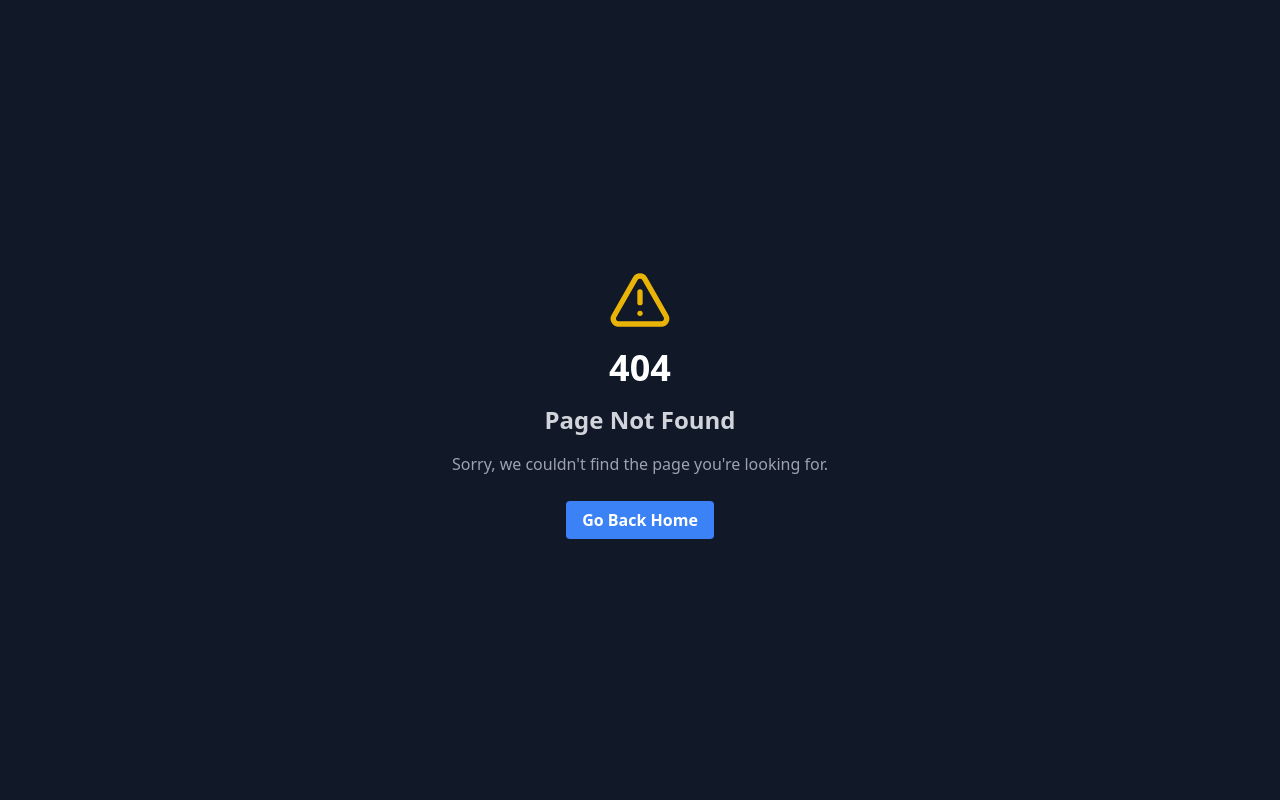
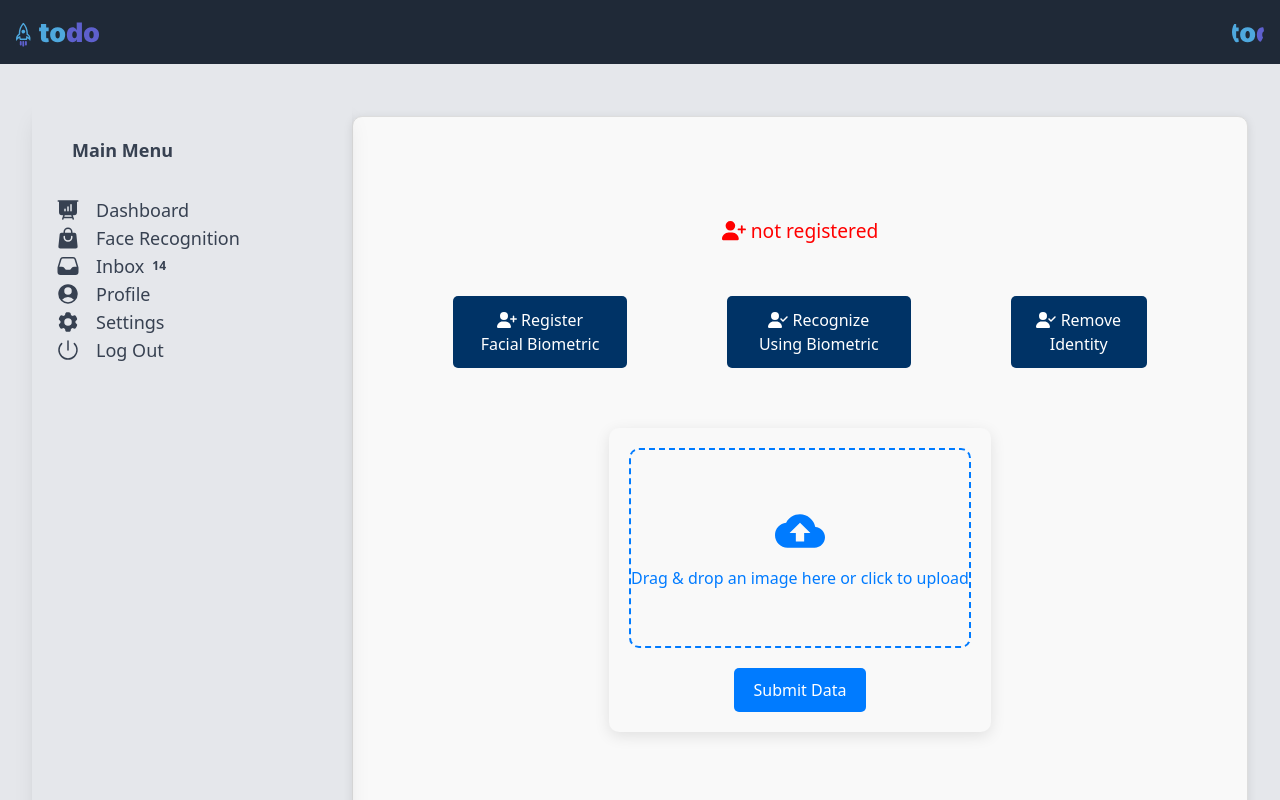
Before and after one commit to mario-noobs/gui-app, a React (Vite) app: page /face-regconize/recognize in a window 1280 px wide. Before the commit this address had no page. Built offline with nearby package versions, Linux system fonts and the light colour scheme.

Commit message:
[Update] API Recognize biometric

```diff
--- a/src/modules/core/components/MainRouter.tsx
+++ b/src/modules/core/components/MainRouter.tsx
@@ -45,7 +45,7 @@ export const MainRouter = () => {
         <Route path="/dashboard" element={<Dashboard />} />
         <Route path="/face-regconize" element={<FaceControlPage />}>
           <Route path="register" element={<Register />} />
-          {/* <Route path="recognize" element={<Recognize />} /> */}
+          <Route path="recognize" element={<Recognize />} />
         </Route>
       </Route>
       <Route path="*" element={<PageNotFound />} />
--- a/src/modules/face-reg/recognize/component/Recognize.tsx
+++ b/src/modules/face-reg/recognize/component/Recognize.tsx
@@ -1,19 +1,123 @@
-import React from 'react';
+import React, { useState, useEffect } from 'react';
+import { MdCloudUpload } from 'react-icons/md';
+import '../style/UploadStyles.css';
+import { RecognizeFaceBiometricAPI, RegisterFaceBiometricAPI } from '../services/apis';
+import { IFace, IFaceResponse } from '../../models/face';
+import LoadingPage from '../../../core/components/Loading';
+import { AxiosError } from 'axios';
+import { ErrorResponse, HandleError } from '../../../core/services/axios';
+import { useAuth } from '../../../auth/hooks/useAuth';
 
 const Recognize = () => {
+  const {profile} = useAuth();
+  const [image, setImage] = useState(null);
+  const [faceResponse, setFaceResponse] = useState<IFaceResponse | null>(null);
+  const [faceData, setFaceData] = useState<IFace | null>(null);
+  const [loading, setLoading] = useState(false);
+
   const handleImageUpload = (event) => {
-    // Handle image upload logic here
-    console.log('Image uploaded:', event.target.files[0]);
-    // Call API logic here
+    const file = event.target.files[0];
+    if (file) {
+      const reader = new FileReader();
+      reader.onloadend = () => {
+        if (typeof reader.result === 'string') {
+          const base64String = reader.result.split(',')[1]; // Remove prefix
+          setImage(reader.result); // Keep full Base64 for display
+        setFaceData({
+          userId: profile?.last_name || "None",
+          imageBase64: base64String }); // Assuming `image` is a field in IFace
+        }
+      };
+      reader.readAsDataURL(file);
+    }
   };
 
+  const handleDragOver = (event) => {
+    event.preventDefault();
+  };
+
+  const handleDrop = (event) => {
+    event.preventDefault();
+    const file = event.dataTransfer.files[0];
+    if (file) {
+      const reader = new FileReader();
+      reader.onloadend = () => {
+        if (typeof reader.result === 'string') {
+          const base64String = reader.result.split(',')[1]; // Remove prefix
+          setImage(reader.result); // Keep full Base64 for display
+          setFaceData({
+            userId: profile?.last_name || "None",
+            imageBase64: base64String }); // Save only the Base64 string without prefix
+        }
+      };
+      reader.readAsDataURL(file);
+    }
+  };
+
+  const handleSubmit = async () => {
+    if (faceData) {
+      setLoading(true);
+      await HandleRegisterBiometric(faceData);
+    } else {
+      console.log('No image data available');
+    }
+  };
+
+  const HandleRegisterBiometric = async (data: IFace) => {
+    try {
+      const result = await RecognizeFaceBiometricAPI<IFaceResponse>(data);
+      setFaceResponse(result);
+    } catch (error) {
+      enqueueSnackbar(
+        HandleError(error as Error | AxiosError<ErrorResponse>).message,
+        { variant: 'error' }
+      );
+    } finally {
+      setLoading(false);
+    }
+  };
+
+  useEffect(() => {
+    // This effect can be used to react to faceData changes if necessary
+  }, [faceData]);
+
+  if (loading) {
+    return <LoadingPage />;
+  }
+
   return (
-    <div>
-      <h2>Recognize</h2>
-      <input type="file" onChange={handleImageUpload} />
-      {/* Additional recognition fields can be added here */}
+    <div className="upload-container">
+      <div
+        className="image-drop-area"
+        onDragOver={handleDragOver}
+        onDrop={handleDrop}
+        onClick={() => document.getElementById('file-input').click()}
+      >
+        {image ? (
+          <img src={image} alt="Uploaded" className="uploaded-image" />
+        ) : (
+          <div className="upload-icon">
+            <MdCloudUpload size={50} />
+            <p>Drag & drop an image here or click to upload</p>
+            <input
+              type="file"
+              accept="image/*"
+              onChange={handleImageUpload}
+              className="file-input"
+              id="file-input"
+              style={{ display: 'none' }} // Hide the default file input
+            />
+          </div>
+        )}
+      </div>
+      <button onClick={handleSubmit} className="submit-button">
+        Submit Data
+      </button>
     </div>
   );
 };
 
 export default Recognize;
+function enqueueSnackbar(message: string, arg1: { variant: string; }) {
+  throw new Error('Function not implemented.');
+}
--- /dev/null
+++ b/src/modules/face-reg/recognize/services/apis.ts
@@ -0,0 +1,16 @@
+
+import interceptor from "../../services/axios";
+import { IFace } from "../../models/face";
+
+export const RecognizeFaceBiometricAPI = <T>(data: IFace): Promise<T> => {
+return new Promise((resolve, reject) => {
+    interceptor
+    .post("/api/v1/face/recognize-identity", data)
+    .then((response) => {
+        resolve(response.data);
+    })
+    .catch((err) => {
+        reject(err);
+    });
+});
+};
--- /dev/null
+++ b/src/modules/face-reg/recognize/style/UploadStyles.css
@@ -0,0 +1,73 @@
+.upload-container {
+    display: flex;
+    flex-direction: column;
+    align-items: center;
+    background-color: #f9f9f9;
+    border-radius: 10px;
+    padding: 20px;
+    box-shadow: 0 4px 15px rgba(0, 0, 0, 0.1);
+    max-width: 400px;
+    margin: 60px auto;
+  }
+
+  h2 {
+    margin-bottom: 20px;
+    color: #333;
+  }
+
+  .image-drop-area {
+    width: 100%;
+    height: 200px;
+    border: 2px dashed #007bff;
+    border-radius: 10px;
+    display: flex;
+    flex-direction: column;
+    align-items: center;
+    justify-content: center;
+    transition: border-color 0.3s, background-color 0.3s;
+    cursor: pointer;
+  }
+
+  .image-drop-area:hover {
+    background-color: #e9f7ff;
+    border-color: #0056b3;
+  }
+
+  .upload-icon {
+    display: flex;
+    flex-direction: column;
+    align-items: center;
+    color: #007bff;
+  }
+
+  .upload-icon p {
+    margin-top: 10px;
+    text-align: center;
+  }
+
+  .uploaded-image {
+    max-width: 100%;
+    max-height: 100%;
+    border-radius: 10px;
+    transition: transform 0.3s;
+  }
+
+  .uploaded-image:hover {
+    transform: scale(1.05);
+  }
+
+  .submit-button {
+    margin-top: 20px;
+    padding: 10px 20px;
+    border: none;
+    border-radius: 5px;
+    background-color: #007bff;
+    color: white;
+    font-size: 16px;
+    cursor: pointer;
+    transition: background-color 0.3s;
+  }
+
+  .submit-button:hover {
+    background-color: #0056b3;
+  }
```
